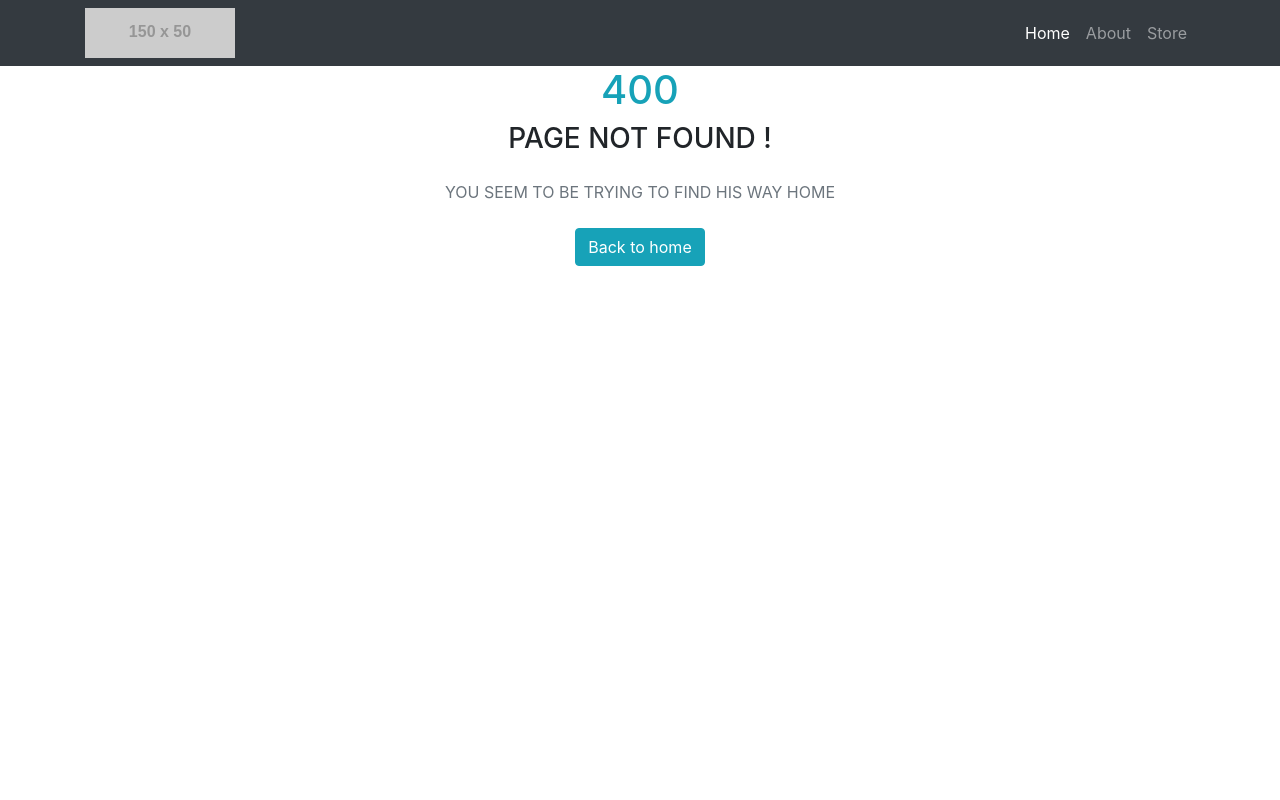
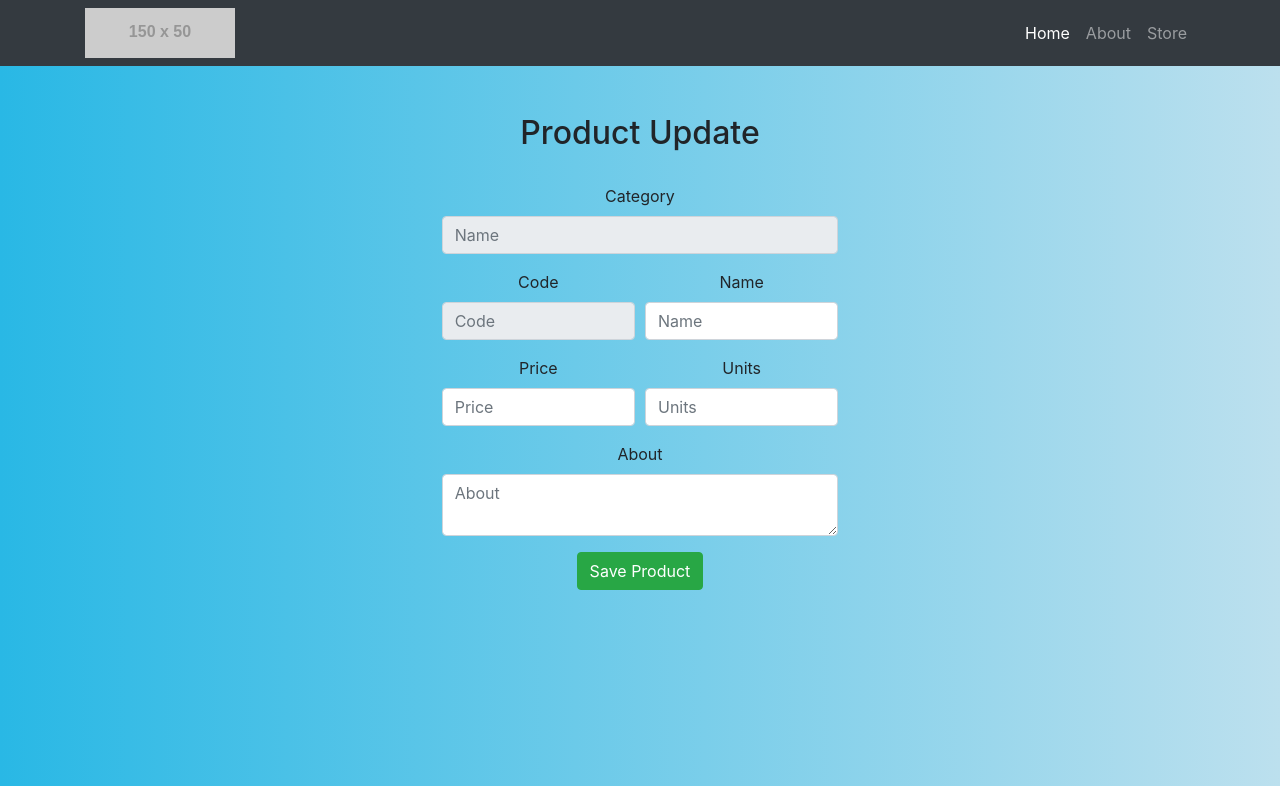
Before and after one commit to jesusmarencodev/store-colombianApp, a React (Create React App) app: page /product/edit/1 in a window 1280 px wide. Before the commit this address had no page. Built offline with nearby package versions, Linux system fonts and the light colour scheme; no server answers.

Commit message:
component to edit product is created and the creation of the store component starts

```diff
--- a/src/App.css
+++ b/src/App.css
@@ -54,3 +54,26 @@
   background: linear-gradient(to right, rgba(241,111,92,1) 0%, rgba(245,55,28,1) 41%, rgba(246,41,12,1) 51%, rgba(240,47,23,1) 66%, rgba(231,56,39,1) 100%);
   filter: progid:DXImageTransform.Microsoft.gradient( startColorstr='#f16f5c', endColorstr='#e73827', GradientType=1 );
 }
+
+/*User -> Store*/
+.name{
+  font-weight: 600;
+  color: #585050;
+}
+.storeInput{
+
+}
+.about{
+  overflow-wrap: break-word;
+}
+.imgStore{
+  height: 150px;
+}
+
+
+/*Media Querys*/
+@media(max-width:664px){
+  .imgStore{
+    height: 300px;
+  }
+}
--- a/src/Router.js
+++ b/src/Router.js
@@ -4,11 +4,12 @@ import About from './components/About';
 import Header from './components/Header';
 import Error from './components/Error';
 import Home from './components/Home';
-import Store from './components/store/Store';
+import Store from './components/user/Store';
 import Admin from './components/admin/Admin';
 import Category from './components/admin/Category';
 import Products from './components/admin/Products';
 import EditCategory from './components/admin/Edit/EditCategory';
+import EditProduct from './components/admin/Edit/EditProduct';
 
 class Router extends Component {
     render() {
@@ -23,6 +24,7 @@ class Router extends Component {
                     <Route  exact path="/categories" component={Category}/>
                     <Route  exact path="/category/:id" component={EditCategory}/>
                     <Route  exact path="/products" component={Products}/>
+                    <Route  exact path="/product/edit/:id" component={EditProduct}/>
                     <Route  component={Error}/>
                 </Switch>
             </BrowserRouter>
--- a/src/components/Home.js
+++ b/src/components/Home.js
@@ -10,7 +10,7 @@ export default class Home extends Component {
                     <div className="col-md-6">
                         <h1 className="mt-5 text-white font-weight-light">You are User</h1>
                         <div>
-                            <Link to={"/user"} className="btn btn-warning">Click here!!</Link>
+                            <Link to={"/store"} className="btn btn-warning">Click here!!</Link>
                         </div>
                     </div>
                     <div className="col-md-6">
--- a/src/components/admin/Category.js
+++ b/src/components/admin/Category.js
@@ -16,7 +16,6 @@ class Category extends Component {
 
 	componentDidMount() {
 		axios.get(`${this.url}/category/get`).then((resp) => {
-			console.log(resp.data.categories);
 			this.setState({
 				categories: resp.data.categories
 			});
--- a/src/components/admin/Edit/EditCategory.js
+++ b/src/components/admin/Edit/EditCategory.js
@@ -1,4 +1,5 @@
 import React, { Component } from 'react'
+import { Redirect } from 'react-router-dom';
 import axios from 'axios';
 import Global from '../../../Global';
 
@@ -28,19 +29,38 @@ class EditCategory extends Component {
     changeState = () =>{
         this.setState({
             category :{
+				_id : this.state.category._id,
                 code: this.codeRef.current.value,
                 name : this.nameRef.current.value
             }
-        })
-    }
+		})
+	}
+	//POST edit category
+	edit = (e) =>{
+		e.preventDefault();
+		let category = {
+			id: this.state.category._id,
+			name : this.state.category.name
+		}
+		axios.post(`${this.url}/category/edit`, category)
+			 .then(resp =>{
+				 this.setState({
+					 ...this.state,
+					 status:resp.status
+				 })
+			 }).catch(err =>{console.log(err)})
+	}
     render() {
+		if(this.state.status === 200){
+			return <Redirect to={'/categories'}/>;
+		}
 		return (
 			<div className="container-fluid text-center backcat">
 				<div className="row">
 					<div className="col-md-12 pt-5">
 						<h2>Category Edition</h2>
 					</div>
-					<form className="col-md-4 offset-md-4 py-4" onSubmit={this.editCategory}>
+					<form className="col-md-4 offset-md-4 py-4" onSubmit={this.edit}>
 						<div className="form-row">
 							<div className="form-group col-md-6">
 								<label htmlFor="code">Code</label>
--- /dev/null
+++ b/src/components/admin/Edit/EditProduct.js
@@ -0,0 +1,112 @@
+import React, { Component } from 'react'
+import { Redirect } from 'react-router-dom';
+import Global from '../../../Global';
+import axios from 'axios';
+
+
+export default class EditProduct extends Component {
+
+    url = Global.url;
+    //Refs creation
+    codeRef = React.createRef();
+    nameRef = React.createRef();
+    priceRef = React.createRef();
+    unitsRef = React.createRef();
+	aboutRef = React.createRef();
+	categoryRef = React.createRef();
+
+    state = {
+        product : {},
+        categories : []
+    }
+    componentDidMount() {
+        axios.get(`${this.url}/product/${this.props.match.params.id}`)
+             .then(resp => {
+				this.setState({
+					product: resp.data.product
+				})
+				this.codeRef.current.value = resp.data.product.code;
+				this.nameRef.current.value = resp.data.product.name;
+				this.priceRef.current.value = resp.data.product.price;
+				this.unitsRef.current.value = resp.data.product.units;
+				this.aboutRef.current.value = resp.data.product.about;
+				this.categoryRef.current.value = resp.data.product.category.name;
+
+			 }).catch(err => console.log(err));
+
+		axios.get(`${this.url}/category/get`)
+			 .then((resp) => {
+				this.setState({
+					categories: resp.data.categories
+				});
+		}).catch(err=>{console.log(err)});
+    }
+    changeState = () => {
+        this.setState({
+            ...this.state,
+            product :{
+				_id: this.state.product._id,
+                name: this.nameRef.current.value,
+                price: this.priceRef.current.value,
+                units: this.unitsRef.current.value,
+				about: this.aboutRef.current.value,
+            }
+		})
+	}
+	updateProduct = (e) =>{
+		e.preventDefault();
+		axios.post(`${this.url}/product/edit`, this.state.product)
+			 .then(resp => {
+
+				this.setState({
+					...this.state,
+					status:resp.status
+				});
+			 }).catch(err => console.log(err))
+	}
+    render() {
+		if(this.state.status === 200){
+			return <Redirect to={'/products'}/>;
+		}
+        return (
+			<div className="container-fluid text-center backcat">
+				<div className="row">
+					<div className="col-md-12 pt-5">
+						<h2>Product Update</h2>
+					</div>
+					<form className="col-md-4 offset-md-4 py-4" onSubmit={this.updateProduct}>
+						<div className="form-row">
+							<div className="form-group col-md-12">
+								<label htmlFor="name">Category</label>
+								<input type="text" className="form-control" disabled onChange={this.changeState} name="name" ref={this.categoryRef} placeholder="Name" />
+							</div>
+                            <div className="form-group col-md-6">
+								<label htmlFor="code">Code</label>
+								<input type="text" disabled className="form-control" onChange={this.changeState} name="code" ref={this.codeRef} placeholder="Code" />
+							</div>
+							<div className="form-group col-md-6">
+								<label htmlFor="name">Name</label>
+								<input type="text" className="form-control" onChange={this.changeState} name="name" ref={this.nameRef} placeholder="Name" />
+							</div>
+                            <div className="form-group col-md-6">
+								<label htmlFor="price">Price</label>
+								<input type="number" min="0" className="form-control" onChange={this.changeState} name="name" ref={this.priceRef} placeholder="Price" />
+							</div>
+                            <div className="form-group col-md-6">
+								<label htmlFor="units">Units</label>
+								<input type="number" min="0" className="form-control" onChange={this.changeState} name="units" ref={this.unitsRef} placeholder="Units" />
+							</div>
+                            <div className="form-group col-md-12">
+								<label htmlFor="about">About</label>
+								<textarea type="text" className="form-control" onChange={this.changeState} name="about" ref={this.aboutRef} placeholder="About" />
+							</div>
+						</div>
+						<div className="text-center">
+							<input type="submit" className="btn btn-success" value="Save Product"/>
+						</div>
+					</form>
+				</div>
+            </div>
+        )
+    }
+}
--- a/src/components/admin/OneProduct.js
+++ b/src/components/admin/OneProduct.js
@@ -10,7 +10,7 @@ const OneProduct = ({product}) => {
             </div>
             <div className="col-2 d-flex justify-content-end">
                 <Link
-                    to={`/product/editar/${product._id}`}
+                    to={`/product/edit/${product._id}`}
                     className="btn btn-warning d-block d-md-inline-block"
                 >
                     Edit
--- a/src/components/store/Store.js
+++ /dev/null
@@ -1,11 +0,0 @@
-import React, { Component } from 'react'
-
-export default class Store extends Component {
-    render() {
-        return (
-            <div className="row mx-2">
-                hello store
-            </div>
-        )
-    }
-}
--- /dev/null
+++ b/src/components/user/Order.js
@@ -0,0 +1,24 @@
+import React, { Component } from 'react'
+
+
+export default class Order extends Component {
+
+    render() {
+        return (
+            <div className="p-2 card">
+                <strong>
+                    <p style={{fontSize:'12px'}}>Items added: <span className="font-weight-normal">
+                        In this section the items you want to buy will be added.</span>
+                        <span> Remember your shipment is free.</span>
+                    </p>
+                </strong>
+                <hr className="m-0"/>
+                <div className="py-2">
+                    <p className="font-weight-bold text-success">Total(2 items):$4512</p>
+                    <input type="submit" className="btn btn-warning btn-block" value="Proceed to checkout"/>
+                </div>
+
+            </div>
+        )
+    }
+}
--- /dev/null
+++ b/src/components/user/Store.js
@@ -0,0 +1,86 @@
+import React, { Component } from 'react';
+import Order from './Order';
+import prueba from '../../assets/images/face2.jpg';
+import axios from 'axios';
+import Global from '../../Global';
+import '../../App'
+
+export default class Store extends Component {
+	url = Global.url;
+	state = {
+		products: []
+	};
+	componentDidMount() {
+		axios.get(`${this.url}/product/get`).then((resp) => {
+			this.setState({
+				products: resp.data.products
+			});
+			console.log(this.state);
+		});
+	}
+	render() {
+        const storeInput = {
+            width:'30px'
+          };
+		let products = this.state.products;
+		return (
+			<div className="container-fluid text-justify">
+				<div className="row mx-2 ">
+					<div className="col-12 col-md-8 pt-3 ">
+						<h4 className="h4 mb-0">Shopping Cart</h4>
+						<p className="py-0 mb-0 text-right">
+							<small className="d-none d-md-block">Price</small>
+						</p>
+						<hr className="my-2 my-md-0" />
+						{products.map((product) => {
+							return (
+								<div key={product._id} className="row py-3 border-bottom d-md-flex">
+									<div className="col-12 col-md-3 text-center">
+                                        <img className="imgStore"  src={prueba} aly="er" />
+                                    </div>
+                                    <div className="col-12 col-md-9 about text-center">
+                                        <div className="d-md-flex justify-content-between">
+                                            <strong className="name">{product.name}</strong>
+                                            <strong className="d-none d-md-block">${product.price}</strong>
+                                        </div>
+                                        <p className="pt-3 text-info text-md-left">Categoy:<span className="text-dark">{product.category.name}</span></p>
+                                        <p className="text-md-left">{product.about}</p>
+                                        <p className="d-block  d-md-none">${product.price}</p>
+                                        <p className="pt-3 text-info text-md-left">
+                                            <input  className="form-control storeInput" style={{width:'30px !important'}} type="number" />
+                                            <button className="btn btn-warning">+</button>
+                                        </p>
+                                    </div>
+
+								</div>
+							);
+						})}
+					</div>
+					<div className="col-12 col-md-4 p-2">
+						<div className="p-2 card">
+							<strong>
+								<p style={{ fontSize: '12px' }}>
+									Items added:{' '}
+									<span className="font-weight-normal">
+										In this section the items you want to buy will be added.
+									</span>
+									<span> Remember your shipment is free.</span>
+								</p>
+							</strong>
+							<hr className="m-0" />
+							<div className="py-2">
+								<p className="font-weight-bold text-success">Total(2 items):$4512</p>
+								<input
+									type="submit"
+									className="btn btn-warning btn-block"
+									value="Proceed to checkout"
+								/>
+							</div>
+						</div>
+
+					</div>
+				</div>
+			</div>
+		);
+	}
+}
--- a/src/index.js
+++ b/src/index.js
@@ -7,7 +7,7 @@ import 'bootstrap/dist/js/bootstrap.bundle.min';
 import './index.css';
 import App from './App';
 
-
+console.log($, Popper)
 
 ReactDOM.render(<App />, document.getElementById('root'));
 
```
Also changed, not shown: src/components/user/Product.js (added, +22 -0 lines).
